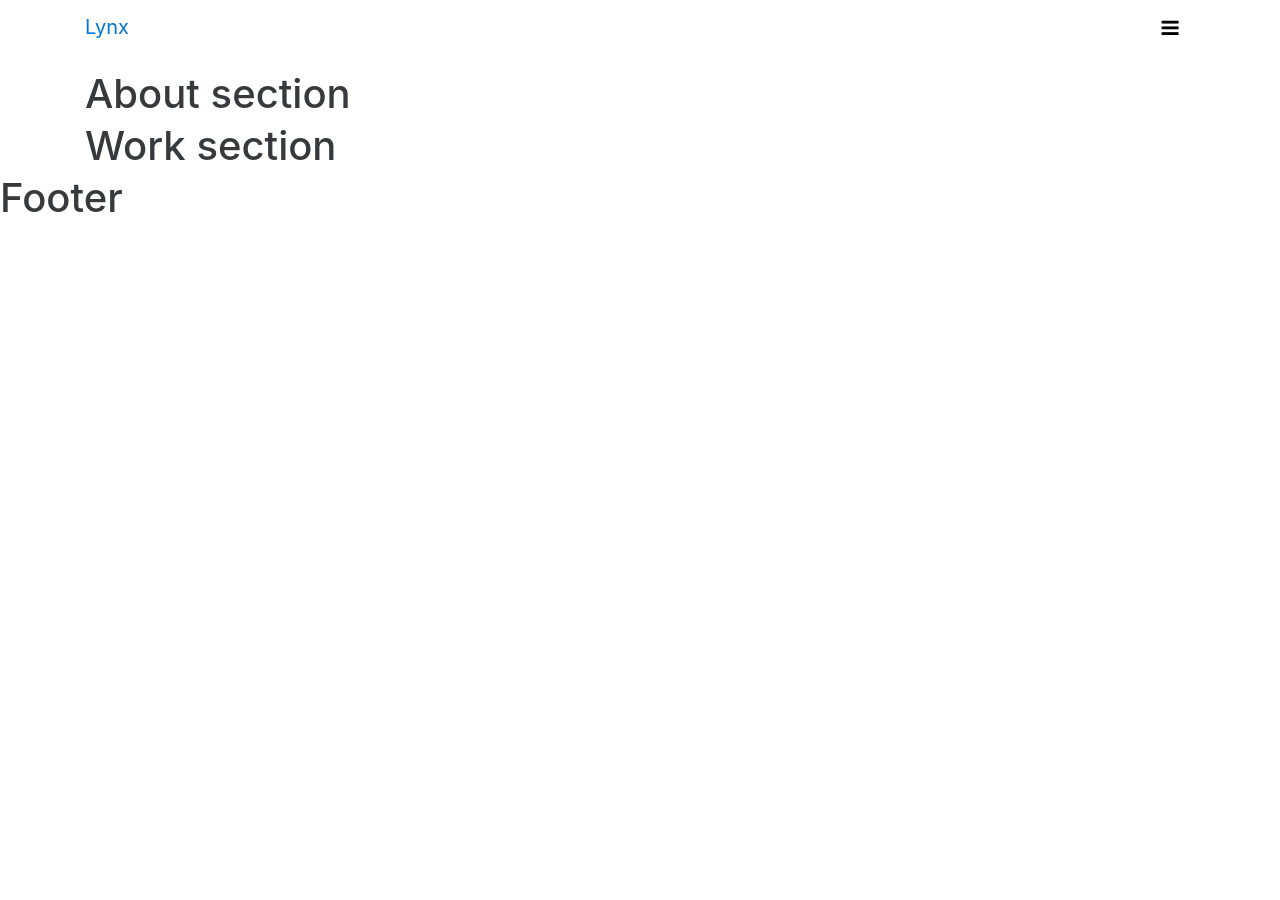
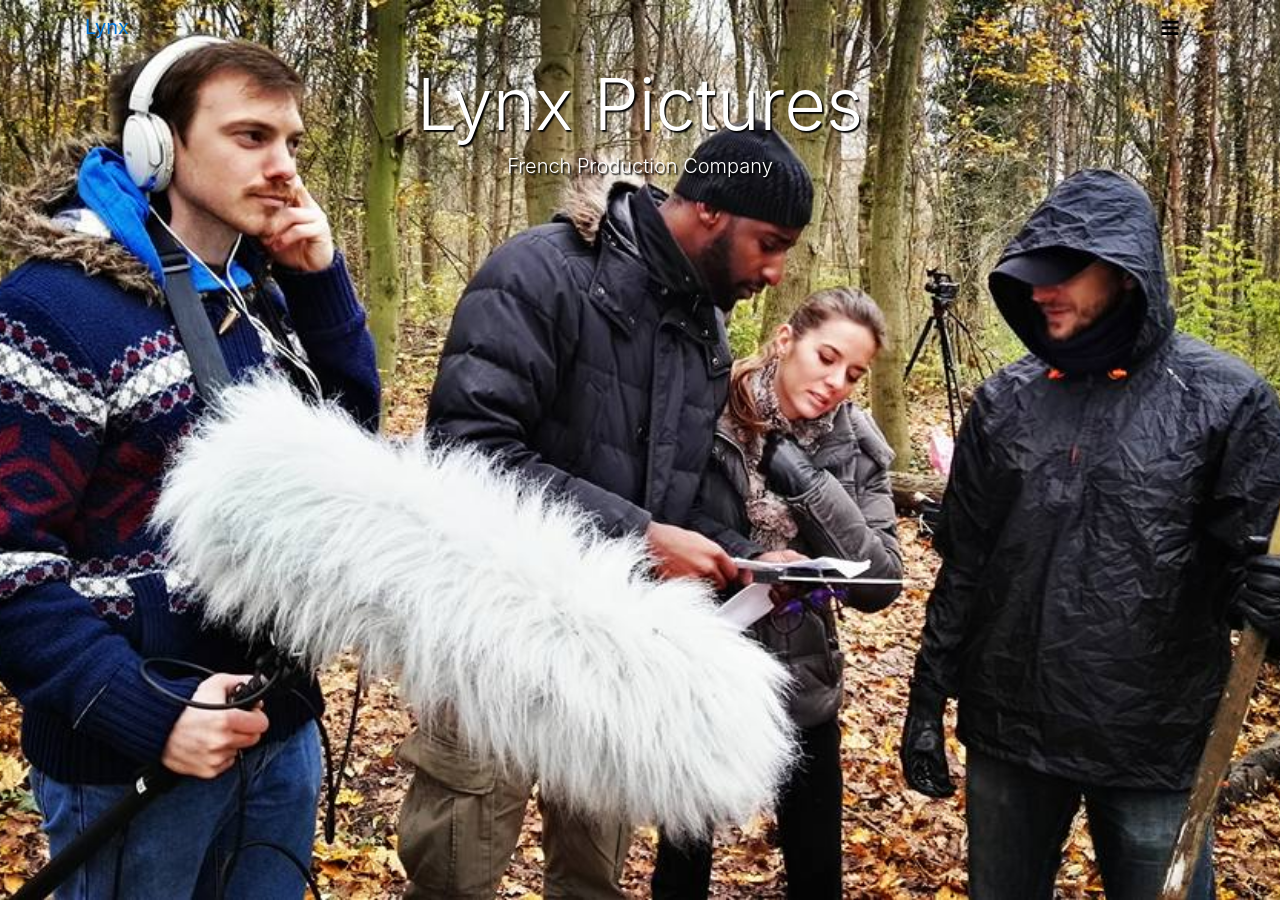
Before and after one commit to gpanos/lynx-site, a Jekyll site: the page built from index.html, in a window 1280 px wide and 900 px high. Built offline with Jekyll 4.4.1, drawn with Linux system fonts in a browser that asks for light colours.

Commit message:
header progress

```diff
--- a/_includes/header.html
+++ b/_includes/header.html
@@ -50,6 +50,9 @@
         </ul>
     </div>
 </nav>
-<br>
-<br>
-<br>
+<div class="jumbotron jumbotron-fluid image-container" >
+    <div class="container">
+        <h1 class="display-3">Lynx Pictures</h1>
+        <p class="lead">French Production Company</p>
+    </div>
+</div>
--- a/_sass/header.scss
+++ b/_sass/header.scss
@@ -40,6 +40,21 @@
     width: 40px;
 }
 
+.jumbotron{
+    text-align: center;
+    margin-bottom: 0px;
+    height: 100vh;
+    color: white;
+    text-shadow: black 0.1em 0.1em 0.1em;
+    background:transparent;
+}
+
+
+.image-container {
+    background: url('/assets/img/header.jpg') no-repeat center center fixed;
+    background-size: cover;
+}
+
 .reveal {
     -webkit-transform: translateX(0%);
     -ms-transform: translateX(0%);
--- a/js/functions.js
+++ b/js/functions.js
@@ -10,4 +10,44 @@
         $('.overlay').hide();
     });
 
+    $.fn.parallax = function(options) {
+
+        var windowHeight = $(window).height();
+
+        // Establish default settings
+        var settings = $.extend({
+            speed        : 0.15
+        }, options);
+
+        // Iterate over each object in collection
+        return this.each( function() {
+
+            // Save a reference to the element
+            var $this = $(this);
+
+            // Set up Scroll Handler
+            $(document).scroll(function(){
+
+                var scrollTop = $(window).scrollTop();
+                var offset = $this.offset().top;
+                var height = $this.outerHeight();
+
+                // Check if above or below viewport
+                if (offset + height <= scrollTop || offset >= scrollTop + windowHeight) {
+                    return;
+                }
+
+                var yBgPosition = Math.round((offset - scrollTop) * settings.speed);
+
+                // Apply the Y Background Position to Set the Parallax Effect
+                $this.css('background-position', 'center ' + yBgPosition + 'px');
+
+            });
+        });
+    };
+
+    $('.image-container').parallax({
+        speed :	0.25
+    });
+
 });
```
Also changed, not shown: assets/img/header.jpg (added).
